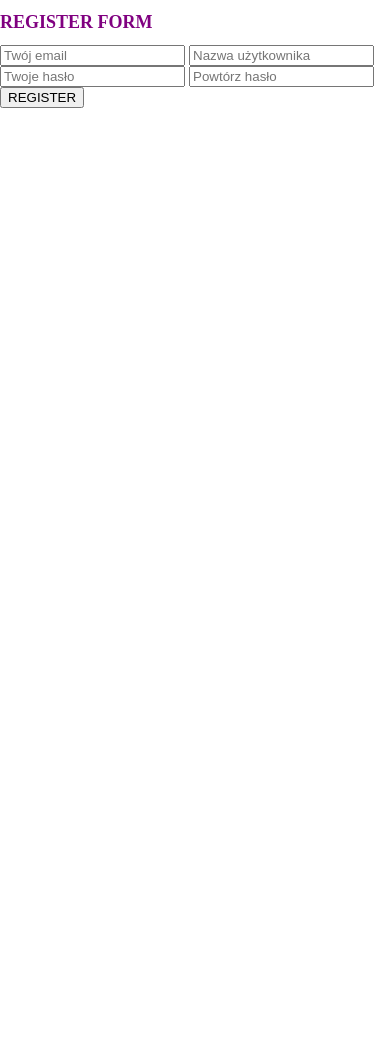
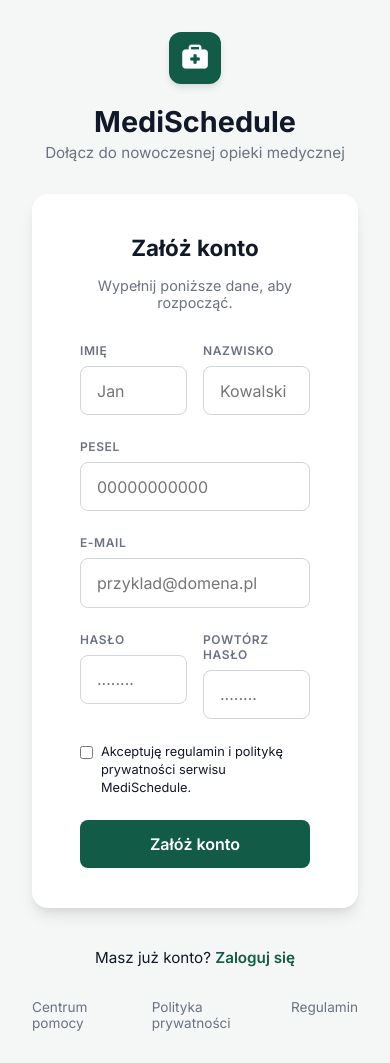
Before and after one commit to lunnarphase/WDPAI, a PHP site: page /register in a window 390 px wide. Before the commit the page ends 108 px from the top, so only its background shows below. Run offline with PHP 8.4, Linux system fonts and the light colour scheme; a stand-in replaces the project's code that opens the database connection; some libraries are stand-ins or nearby versions.

Commit message:
feat: pełne UI logowania/rejestracji z Figmy oraz transakcje SQL
Frontend: Pełna implementacja widoków login.html i register.html w  zgodnie z pierwotnym designem z Figmy

Style: Nowy arkusz main.css z obsługą zmiennych, nowoczesnym layoutem i pełną responsywnością (Media Queries).

Baza Danych: Wdrożenie transakcji SQL w UsersRepository zapewniających atomowość zapisu do tabel users i patients.

Architektura: Refaktoryzacja klasy Database do wzorca Singleton w celu uniknięcia błędów połączeń przy transakcjach.

User Experience: Dodanie mechanizmu "Zapamiętaj mnie" (Cookies), inteligentnych przekierowań zalogowanych użytkowników oraz zielonych alertów sukcesu.

```diff
--- a/Database.php
+++ b/Database.php
@@ -1,44 +1,36 @@
 <?php
-// .env
 require_once __DIR__ . '/config.php';
 
-// singleton
 class Database {
     private $username;
     private $password;
     private $host;
     private $database;
-    // private $conn;
+    private $connection; // Tutaj będziemy trzymać aktywne połączenie
 
-    public function __construct()
-    {
+    public function __construct() {
         $this->username = USERNAME;
         $this->password = PASSWORD;
         $this->host = HOST;
         $this->database = DATABASE;
     }
 
-    public function connect()
-    {
+    public function connect() {
+        if ($this->connection) {
+            return $this->connection;
+        }
+
         try {
-            $conn = new PDO(
+            $this->connection = new PDO(
                 "pgsql:host=$this->host;port=5432;dbname=$this->database",
                 $this->username,
                 $this->password,
-                ["sslmode"  => "prefer"]
+                ["sslmode" => "prefer"]
             );
-
-            // set the PDO error mode to exception
-            $conn->setAttribute(PDO::ATTR_ERRMODE, PDO::ERRMODE_EXCEPTION);
-            return $conn;
-        }
-        catch(PDOException $e) {
-            // change to error page e.g. 404 not found etc.
+            $this->connection->setAttribute(PDO::ATTR_ERRMODE, PDO::ERRMODE_EXCEPTION);
+            return $this->connection;
+        } catch(PDOException $e) {
             die("Connection failed: " . $e->getMessage());
         }
     }
-
-    public function disconnect() {
-        // $this->conn = null;
-    }
 }
--- a/public/styles/main.css
+++ b/public/styles/main.css
@@ -1,96 +1,225 @@
-body {
-  margin: 0;
+:root {
+    --primary-color: #125B46; /* Butelkowa zieleń */
+    --primary-hover: #0e4938;
+    --bg-color: #f4f7f6;
+    --white: #ffffff;
+    --text-main: #111827;
+    --text-muted: #6b7280;
+    --border-color: #d1d5db;
+    --shadow: 0 10px 15px -3px rgba(0, 0, 0, 0.1), 0 4px 6px -2px rgba(0, 0, 0, 0.05);
 }
 
-h1 {
-  color: purple;
-  font-size: large;
-  font-weight: 700;
+* {
+    margin: 0;
+    padding: 0;
+    box-sizing: border-box;
+    font-family: 'Inter', sans-serif;
 }
 
-nav {
-  background-color: gray;
+body {
+    background-color: var(--bg-color);
+    min-height: 100vh;
+    display: flex;
+    justify-content: center;
+    align-items: center;
 }
 
-nav > div.container {
-  color: white;
-  display: flex;
-  justify-content: space-between;
-  align-items: center;
-  min-height: 80px;
+/* --- KONTENER GŁÓWNY --- */
+.login-wrapper {
+    width: 100%;
+    /* ZWIĘKSZONA SZEROKOŚĆ - Lepszy efekt desktopowy */
+    max-width: 460px;
+    padding: 2rem;
+    display: flex;
+    flex-direction: column;
+    align-items: center;
 }
 
-nav > div.container > ul {
-  display: flex;
-  flex-direction: row;
-  gap: 1rem;
-  list-style-type: none;
+/* --- BRANDING --- */
+.branding-section {
+    text-align: center;
+    margin-bottom: 2rem;
 }
 
-nav > div.container > ul > li > a {
-  text-decoration: none;
-  color: white;
+.logo-square {
+    background-color: var(--primary-color);
+    width: 52px;
+    height: 52px;
+    display: flex;
+    align-items: center;
+    justify-content: center;
+    border-radius: 12px;
+    margin: 0 auto 1.25rem;
+    color: var(--white);
+    font-size: 1.6rem;
+    box-shadow: 0 4px 6px rgba(0, 0, 0, 0.1);
 }
 
-.container {
-  max-width: 1000px;
-  margin: auto;
+.branding-section h1 {
+    font-size: 1.8rem;
+    font-weight: 700;
+    color: var(--text-main);
+    margin-bottom: 0.25rem;
 }
 
-nav a {
-  display: flex;
-  flex-direction: column;
-  gap: 0.25rem;
-  justify-content: center;
-  align-items: center;
+.app-subtitle {
+    color: var(--text-muted);
+    font-size: 0.95rem;
 }
 
-nav a > i {
-  font-size: 1.25rem;
+/* --- KARTA LOGOWANIA --- */
+.login-card {
+    background: var(--white);
+    width: 100%;
+    padding: 2.5rem 3rem; /* Zwiększony padding wewnętrzny dla lepszego oddechu */
+    border-radius: 16px;
+    box-shadow: var(--shadow);
 }
 
-main {
-  background-color: antiquewhite;
-  width: 70%;
-  height: calc(100vh - 6rem);
+.login-card h2 {
+    font-size: 1.4rem;
+    font-weight: 700;
+    margin-bottom: 2rem;
+    text-align: center;
+    color: var(--text-main);
 }
 
-aside {
-  background-color: aqua;
-  width: 30%;
+/* --- FORMULARZ --- */
+.form-group {
+    margin-bottom: 1.5rem;
 }
 
-footer {
-  background-color: aquamarine;
-  width: 100%;
+/* NOWE: Układ flex dla etykiety i linku hasła */
+.label-row {
+    display: flex;
+    justify-content: space-between;
+    align-items: baseline;
+    margin-bottom: 0.5rem;
 }
 
-.layout {
-  display: flex;
-  flex-direction: row;
-  flex-wrap: wrap;
+.label-row label, .form-group > label {
+    display: block;
+    font-size: 0.75rem;
+    font-weight: 600;
+    text-transform: uppercase;
+    color: var(--text-muted);
+    letter-spacing: 0.05em;
+    margin-bottom: 0; /* Resetowane dla .label-row */
 }
 
-.display-mobile {
-  display: none !important;
+/* Samotny label E-mail potrzebuje marginesu w dół */
+.form-group > label {
+    margin-bottom: 0.5rem;
 }
-@media screen and (max-width: 780px) {
-  aside,
-  main {
+
+.forgot-password {
+    color: var(--primary-color);
+    text-decoration: none;
+    font-weight: 500;
+    font-size: 0.8rem;
+    transition: color 0.2s;
+}
+
+.forgot-password:hover {
+    color: var(--primary-hover);
+}
+
+.form-group input {
     width: 100%;
-  }
+    padding: 0.85rem 1rem;
+    border: 1px solid var(--border-color);
+    border-radius: 8px;
+    font-size: 1rem;
+    transition: all 0.2s;
+}
 
-  .display-mobile {
-    display: block !important;
-  }
+.form-group input:focus {
+    outline: none;
+    border-color: var(--primary-color);
+    box-shadow: 0 0 0 3px rgba(18, 91, 70, 0.1);
+}
 
-  nav > div.container > ul {
-    display: none;
-    position: fixed;
-    top: 0;
-    bottom: 0;
-    background-color: aliceblue;
-    margin: 0;
-    width: 80%;
-  }
+.form-options {
+    margin-bottom: 2rem;
 }
+
+.checkbox-container {
+    display: flex;
+    align-items: center;
+    gap: 0.5rem;
+    cursor: pointer;
+    font-size: 0.9rem;
+    color: var(--text-main);
+}
+
+.btn-login {
+    width: 100%;
+    padding: 0.875rem;
+    background-color: var(--primary-color);
+    color: white;
+    border: none;
+    border-radius: 8px;
+    font-size: 1rem;
+    font-weight: 600;
+    cursor: pointer;
+    transition: background 0.2s;
+}
+
+.btn-login:hover {
+    background-color: var(--primary-hover);
+}
+
+.error-messages {
+    color: #b91c1c;
+    background: #fef2f2;
+    padding: 0.75rem;
+    border-radius: 8px;
+    margin-bottom: 1.5rem;
+    font-size: 0.85rem;
+    text-align: center;
+}
+
+/* --- SEKCJA ZEWNĘTRZNA (REJESTRACJA I STOPKA) --- */
+.register-prompt-external {
+    margin-top: 2.5rem;
+    text-align: center;
+    font-size: 0.95rem;
+    color: var(--text-main);
+}
+
+.register-prompt-external a {
+    color: var(--primary-color);
+    text-decoration: none;
+    font-weight: 600;
+}
+
+.login-footer {
+    margin-top: 2rem;
+    font-size: 0.85rem;
+    color: var(--text-muted);
+    display: flex;
+    gap: 1.5rem;
+    justify-content: center;
+}
+
+.login-footer a {
+    color: var(--text-muted);
+    text-decoration: none;
+    transition: color 0.2s;
+}
+
+.login-footer a:hover {
+    color: var(--text-main);
+}
+
+/* --- KOMUNIKATY SUKCESU --- */
+.success-messages {
+    color: #15803d; /* Ciemna zieleń tekstu */
+    background: #f0fdf4; /* Bardzo jasne, miętowe tło */
+    border: 1px solid #bbf7d0;
+    padding: 0.75rem;
+    border-radius: 8px;
+    margin-bottom: 1.5rem;
+    font-size: 0.85rem;
+    text-align: center;
+}
--- a/public/views/register.html
+++ b/public/views/register.html
@@ -1,25 +1,92 @@
 <!DOCTYPE html>
-<html lang="en">
+<html lang="pl">
 <head>
-    <?php include __DIR__ . '/partials/head.html'; ?>
+    <meta charset="UTF-8">
+    <meta name="viewport" content="width=device-width, initial-scale=1.0">
+    <title>MediSchedule - Rejestracja</title>
+    <link rel="stylesheet" href="/public/styles/main.css">
+    <link rel="stylesheet" href="https://cdnjs.cloudflare.com/ajax/libs/font-awesome/6.4.2/css/all.min.css">
+    <link href="https://fonts.googleapis.com/css2?family=Inter:wght@400;500;600;700&display=swap" rel="stylesheet">
 </head>
 <body>
-        <form method="POST" action="/register">
-      <h1>REGISTER FORM</h1>
 
-      <?php if(isset($messages)): ?>
+    <div class="login-wrapper" style="max-width: 550px;">
 
-      <p class="messages">
-        <?= $messages ?>
+        <div class="branding-section">
+            <div class="logo-square">
+                <i class="fa-solid fa-briefcase-medical"></i>
+            </div>
+            <h1>MediSchedule</h1>
+            <p class="app-subtitle">Dołącz do nowoczesnej opieki medycznej</p>
+        </div>
+
+        <div class="login-card">
+            <h2>Załóż konto</h2>
+            <p style="text-align: center; color: var(--text-muted); font-size: 0.9rem; margin-top: -1rem; margin-bottom: 2rem;">
+                Wypełnij poniższe dane, aby rozpocząć.
             </p>
 
-      <?php endif; ?>
-      <input name="email" type="email" placeholder="Twój email" required />
-      <input name="username" type="text" placeholder="Nazwa użytkownika" required />
-      <input name="password" type="password" placeholder="Twoje hasło" required />
-      <input name="password2" type="password" placeholder="Powtórz hasło" required />
+            <?php if(isset($messages)) { ?>
+                <div class="error-messages">
+                    <?php foreach($messages as $message) { echo $message; } ?>
+                </div>
+            <?php } ?>
 
-      <button type="submit">REGISTER</button>
+            <form action="/register" method="POST">
+
+                <div style="display: flex; gap: 1rem; margin-bottom: 1.5rem;">
+                    <div class="form-group" style="flex: 1; margin-bottom: 0;">
+                        <label for="name">Imię</label>
+                        <input name="name" id="name" type="text" placeholder="Jan" required>
+                    </div>
+                    <div class="form-group" style="flex: 1; margin-bottom: 0;">
+                        <label for="surname">Nazwisko</label>
+                        <input name="surname" id="surname" type="text" placeholder="Kowalski" required>
+                    </div>
+                </div>
+
+                <div class="form-group">
+                    <label for="pesel">PESEL</label>
+                    <input name="pesel" id="pesel" type="text" placeholder="00000000000" pattern="\d{11}" title="Wymagane 11 cyfr" required>
+                </div>
+
+                <div class="form-group">
+                    <label for="email">E-mail</label>
+                    <input name="email" id="email" type="email" placeholder="przyklad@domena.pl" required>
+                </div>
+
+                <div style="display: flex; gap: 1rem; margin-bottom: 1.5rem;">
+                    <div class="form-group" style="flex: 1; margin-bottom: 0;">
+                        <label for="password">Hasło</label>
+                        <input name="password" id="password" type="password" placeholder="........" required>
+                    </div>
+                    <div class="form-group" style="flex: 1; margin-bottom: 0;">
+                        <label for="password_confirm">Powtórz hasło</label>
+                        <input name="password_confirm" id="password_confirm" type="password" placeholder="........" required>
+                    </div>
+                </div>
+
+                <div class="form-options" style="margin-bottom: 1.5rem;">
+                    <label class="checkbox-container" style="align-items: flex-start;">
+                        <input type="checkbox" name="terms" required style="margin-top: 3px;">
+                        <span style="font-size: 0.8rem; line-height: 1.4;">Akceptuję regulamin i politykę prywatności serwisu MediSchedule.</span>
+                    </label>
+                </div>
+
+                <button type="submit" class="btn-login">Załóż konto</button>
             </form>
+        </div>
+
+        <div class="register-prompt-external">
+            Masz już konto? <a href="/login">Zaloguj się</a>
+        </div>
+
+        <footer class="login-footer">
+            <a href="#">Centrum pomocy</a>
+            <a href="#">Polityka prywatności</a>
+            <a href="#">Regulamin</a>
+        </footer>
+    </div>
+
 </body>
 </html>
--- a/src/controllers/SecurityController.php
+++ b/src/controllers/SecurityController.php
@@ -6,6 +6,16 @@ require_once __DIR__ . '/../repositories/UsersRepository.php';
 class SecurityController extends AppController {
 
     public function login() {
+        // 1. Zabezpieczenie ścieżki: Jeśli jesteśmy zalogowani, wracamy do panelu!
+        if (session_status() === PHP_SESSION_NONE) {
+            session_start();
+        }
+        if (isset($_SESSION['user_id'])) {
+            $url = "http://$_SERVER[HTTP_HOST]";
+            header("Location: {$url}/dashboard");
+            exit();
+        }
+
         if (!$this->isPost()) {
             return $this->render('login');
         }
@@ -14,23 +24,31 @@ class SecurityController extends AppController {
         $password = $_POST["password"] ?? '';
 
         if (empty($email) || empty($password)) {
-            return $this->render('login', ['messages' => 'Wypełnij wszystkie pola']);
+            return $this->render('login', ['messages' => ['Wypełnij wszystkie pola']]);
         }
 
         $userRepository = new UsersRepository();
         $user = $userRepository->getUserByEmail($email);
 
         if (!$user) {
-            return $this->render('login', ['messages' => 'Nie znaleziono użytkownika']);
+            return $this->render('login', ['messages' => ['Nie znaleziono użytkownika']]);
         }
 
-
         if (!password_verify($password, $user->getPassword())) {
-            return $this->render('login', ['messages' => 'Błędne hasło']);
+            return $this->render('login', ['messages' => ['Błędne hasło']]);
         }
 
+        // 2. Obsługa opcji "Zapamiętaj mnie"
+        if (isset($_POST['remember'])) {
+            // Zapisz ciasteczko z mailem na 30 dni (86400 sekund = 1 dzień)
+            setcookie('remember_email', $user->getEmail(), time() + (86400 * 30), "/");
+        } else {
+            // Jeśli odznaczono opcję, usuwamy ciasteczko (czas w przeszłości)
+            setcookie('remember_email', '', time() - 3600, "/");
+        }
+
+        // Tworzymy sesję
         session_regenerate_id(true);
-
         $_SESSION['user_id'] = $user->getId();
         $_SESSION['user_email'] = $user->getEmail();
         $_SESSION['user_name'] = $user->getUsername();
@@ -65,35 +83,47 @@ class SecurityController extends AppController {
     }
 
     public function register() {
+        if (session_status() === PHP_SESSION_NONE) {
+            session_start();
+        }
+        if (isset($_SESSION['user_id'])) {
+            $url = "http://$_SERVER[HTTP_HOST]";
+            header("Location: {$url}/dashboard");
+            exit();
+        }
+
+        if (!$this->isPost()) {
+            return $this->render('register');
+        }
+
+        $email = $_POST['email'];
+        $password = $_POST['password'];
+        $confirmedPassword = $_POST['password_confirm'];
+        $name = $_POST['name'];
+        $surname = $_POST['surname'];
+        $pesel = $_POST['pesel'];
+
+        if ($password !== $confirmedPassword) {
+            return $this->render('register', ['messages' => ['Hasła nie są identyczne!']]);
+        }
+
+        // Proste generowanie username z imienia i nazwiska
+        $username = strtolower($name . $surname);
+
         $userRepository = new UsersRepository();
 
-        if ($this->isPost()) {
-            $email = trim($_POST['email'] ?? '');
-            $password = $_POST['password'] ?? '';
-            $password2 = $_POST['password2'] ?? '';
-            $username = trim($_POST['username'] ?? '');
-
-            if (empty($email) || empty($password) || empty($username)) {
-                return $this->render('register', ['messages' => 'Wypełnij wszystkie pola']);
-            }
-
-            if ($password !== $password2) {
-                return $this->render('register', ['messages' => 'Podane hasła nie są identyczne']);
-            }
-
-            $user = $userRepository->getUserByEmail($email);
-            if ($user) {
-                return $this->render("register", ["messages" => "Użytkownik z podanym adresem e-mail już istnieje"]);
-            }
-
-            $hashedPassword = password_hash($password, PASSWORD_BCRYPT);
-            $userRepository->createUser($email, $hashedPassword, $username);
-
-            $url = "http://$_SERVER[HTTP_HOST]";
-            header("Location: {$url}/login");
-            return;
+        try {
+            $userRepository->createUser(
+                $email,
+                password_hash($password, PASSWORD_BCRYPT),
+                $username,
+                $name,
+                $surname,
+                $pesel
+            );
+            return $this->render('login', ['messages' => ['Konto założone! Możesz się zalogować.'], 'is_success' => true]);
+        } catch (Exception $e) {
+            return $this->render('register', ['messages' => ['Błąd rejestracji. PESEL lub Email może już istnieć.']]);
         }
-
-        return $this->render("register");
     }
 }
--- a/src/repositories/UsersRepository.php
+++ b/src/repositories/UsersRepository.php
@@ -31,12 +31,34 @@ class UsersRepository extends Repository {
         );
     }
 
-    public function createUser(string $email, string $hashedPassword, string $username): void {
-        // Zamiast tekstu 'patient', wstawiamy id_role = 3 (bo 3 to 'patient' w naszej tabeli roles)
-        $query = $this->database->connect()->prepare(
-            "INSERT INTO users (email, password, username, id_role) VALUES (?, ?, ?, 3)"
-        );
+    public function createUser(string $email, string $password, string $username, string $name, string $surname, string $pesel): void
+    {
+        $db = $this->database->connect();
 
-        $query->execute([$email, $hashedPassword, $username]);
+        try {
+            $db->beginTransaction(); // START TRANSAKCJI
+
+            // 1. Wstawiamy do tabeli USERS
+            $stmt = $db->prepare('
+                INSERT INTO users (email, password, username, id_role)
+                VALUES (?, ?, ?, 3) RETURNING id
+            ');
+            $stmt->execute([$email, $password, $username]);
+
+            // Pobieramy wygenerowane ID użytkownika
+            $userId = $stmt->fetch(PDO::FETCH_ASSOC)['id'];
+
+            // 2. Wstawiamy do tabeli PATIENTS (korzystając z pobranego ID)
+            $stmt = $db->prepare('
+                INSERT INTO patients (id_user, pesel)
+                VALUES (?, ?)
+            ');
+            $stmt->execute([$userId, $pesel]);
+
+            $db->commit(); // ZATWIERDZENIE - wszystko OK
+        } catch (Exception $e) {
+            $db->rollBack(); // WYCOFANIE - jeśli coś poszło nie tak
+            throw $e;
+        }
     }
 }
```
Also changed, not shown: public/views/login.html (+68 -19 lines). Lines whose indentation alone changed are shown as unchanged.
